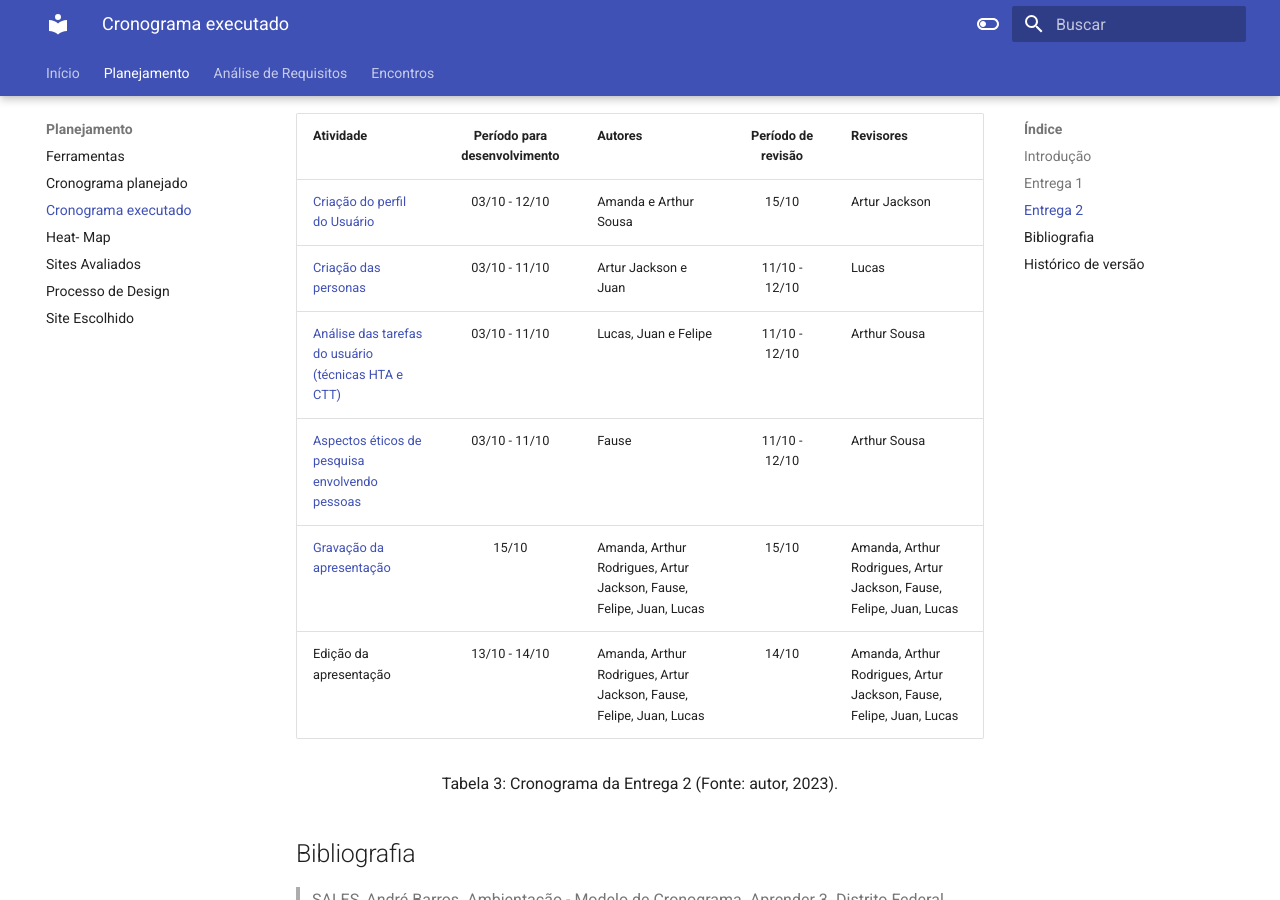
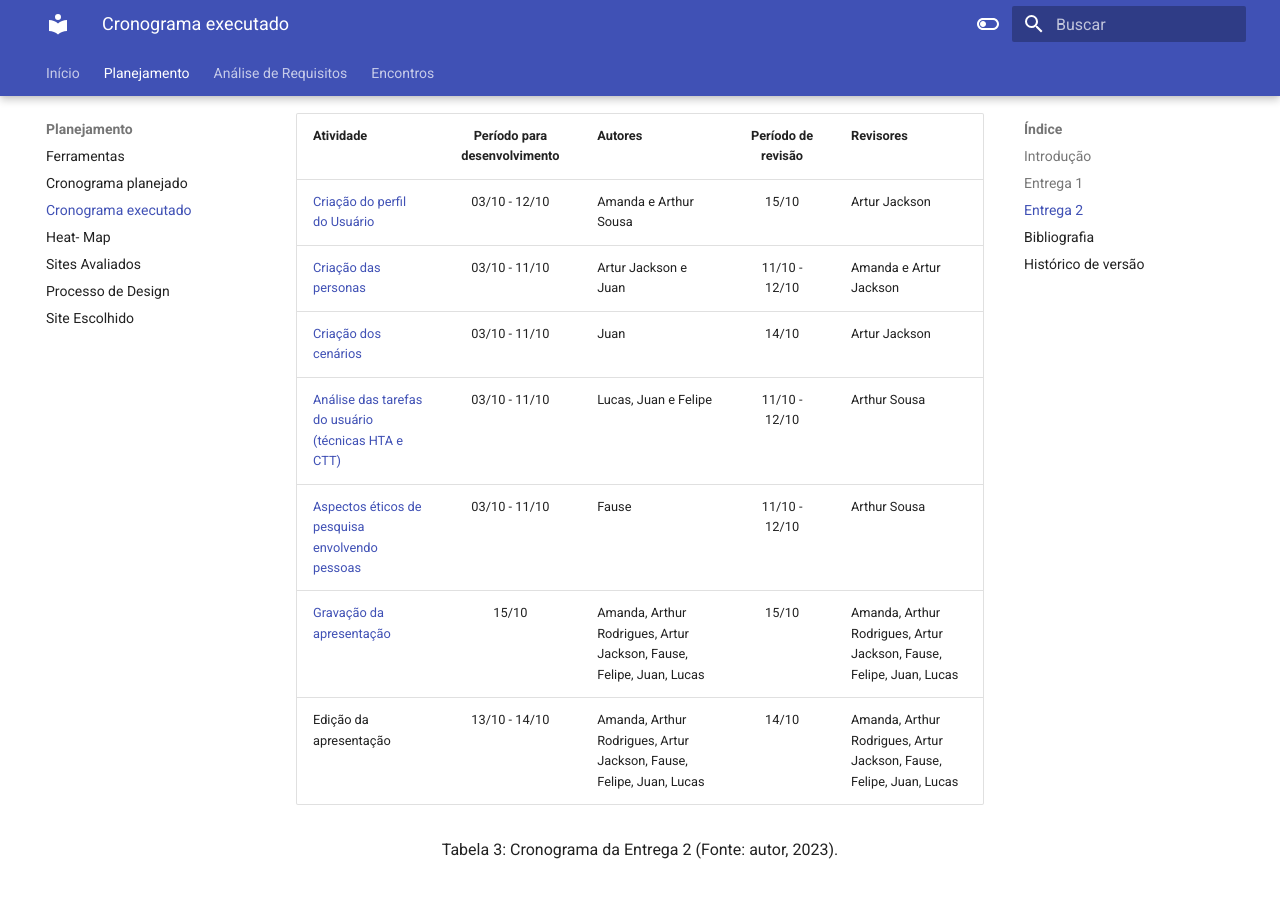
Before and after one commit to Interacao-Humano-Computador/2023.2--BRB-Mobilidade, an MkDocs documentation site: the page built from docs/planejamentoProj/cronograma_executado.md, in a window 1280 px wide and 900 px high, scrolled down 1735 px. Built offline with MkDocs 1.6.1 and Material for MkDocs 9.7.7, drawn with Linux system fonts in a browser that asks for light colours.

Commit message:
Update cronograma_executado.md

```diff
--- a/docs/planejamentoProj/cronograma_executado.md
+++ b/docs/planejamentoProj/cronograma_executado.md
@@ -29,7 +29,8 @@ As entregas do projeto realizadas até aqui estão detalhadas no cronograma da t
 | Atividade | Período para desenvolvimento | Autores| Período de revisão | Revisores |
 |-----------|:------------------:|---------|:-----------:|-----------|
 | [Criação do perfil do Usuário](../analiseRequisitos/perfil_do_usuario.md) | 03/10 - 12/10 | Amanda e Arthur Sousa | 15/10 | Artur Jackson |
-| [Criação das personas](../analiseRequisitos/personas.md) | 03/10 - 11/10 | Artur Jackson e Juan | 11/10 - 12/10 | Lucas |
+| [Criação das personas](../analiseRequisitos/personas.md) | 03/10 - 11/10 | Artur Jackson e Juan | 11/10 - 12/10 | Amanda e Artur Jackson |
+| [Criação dos cenários](../analiseRequisitos/cenarios.md) | 03/10 - 11/10 | Juan | 14/10 | Artur Jackson |
 | [Análise das tarefas do usuário (técnicas HTA e CTT)](../analiseRequisitos/analise_tarefas/sobre_analise_tarefas.md) | 03/10 - 11/10 | Lucas, Juan e Felipe | 11/10 - 12/10 | Arthur Sousa |
 | [Aspectos éticos de pesquisa envolvendo pessoas](../analiseRequisitos/aspectos_eticos.md) | 03/10 - 11/10 | Fause | 11/10 - 12/10 | Arthur Sousa |
 | [Gravação da apresentação]() | 15/10 | Amanda, Arthur Rodrigues, Artur Jackson, Fause, Felipe, Juan, Lucas | 15/10 | Amanda, Arthur Rodrigues, Artur Jackson, Fause, Felipe, Juan, Lucas |
```
